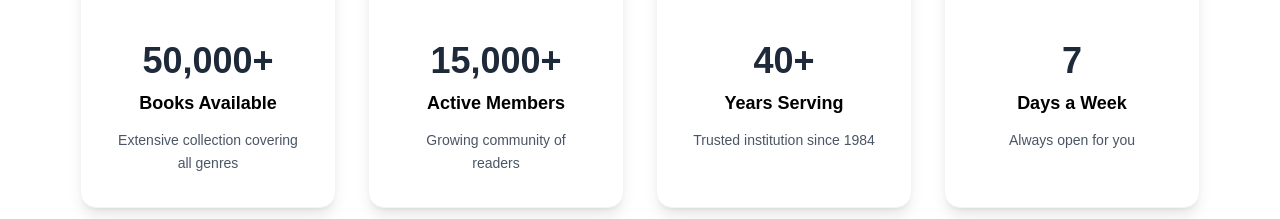
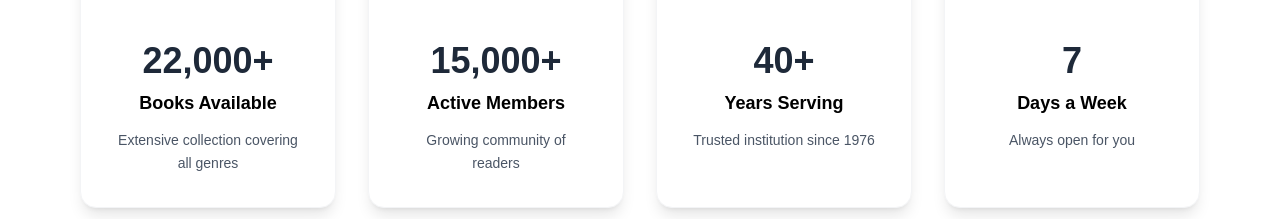
Before and after one commit to victoryohanna/bauchi-state-library, a Next.js app: page / in a window 1280 px wide. Shown: the part 1000-1219 px from the top of the page. Built offline with nearby package versions, Linux system fonts and the light colour scheme.

Commit message:
modified bg image

```diff
--- a/src/components/StatsSection.tsx
+++ b/src/components/StatsSection.tsx
@@ -4,7 +4,7 @@ export default function StatsSection() {
   const stats = [
     {
       icon: BookOpen,
-      number: "50,000+",
+      number: "22,000+",
       label: "Books Available",
       description: "Extensive collection covering all genres",
     },
@@ -18,7 +18,7 @@ export default function StatsSection() {
       icon: Clock,
       number: "40+",
       label: "Years Serving",
-      description: "Trusted institution since 1984",
+      description: "Trusted institution since 1976",
     },
     {
       icon: Calendar,
```
